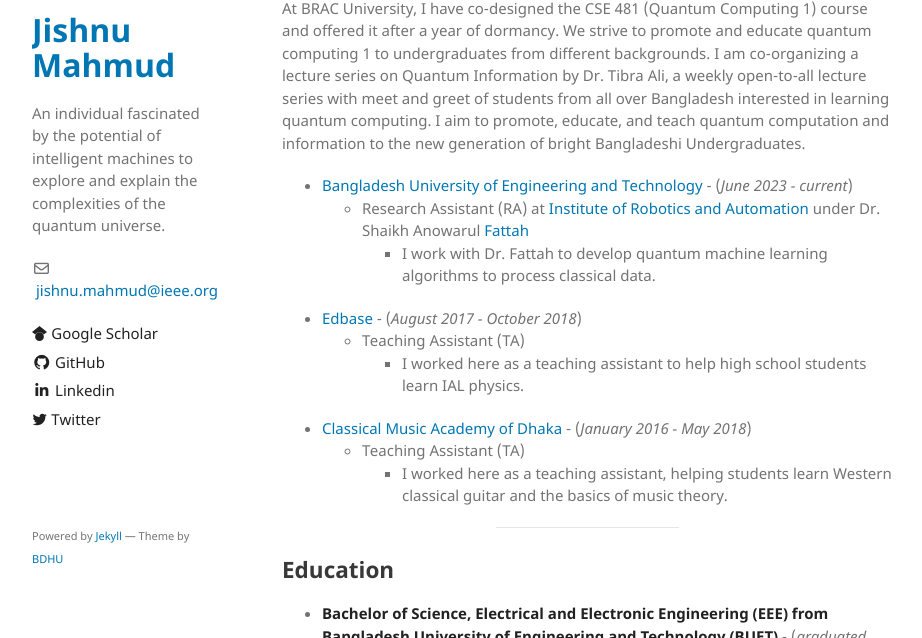
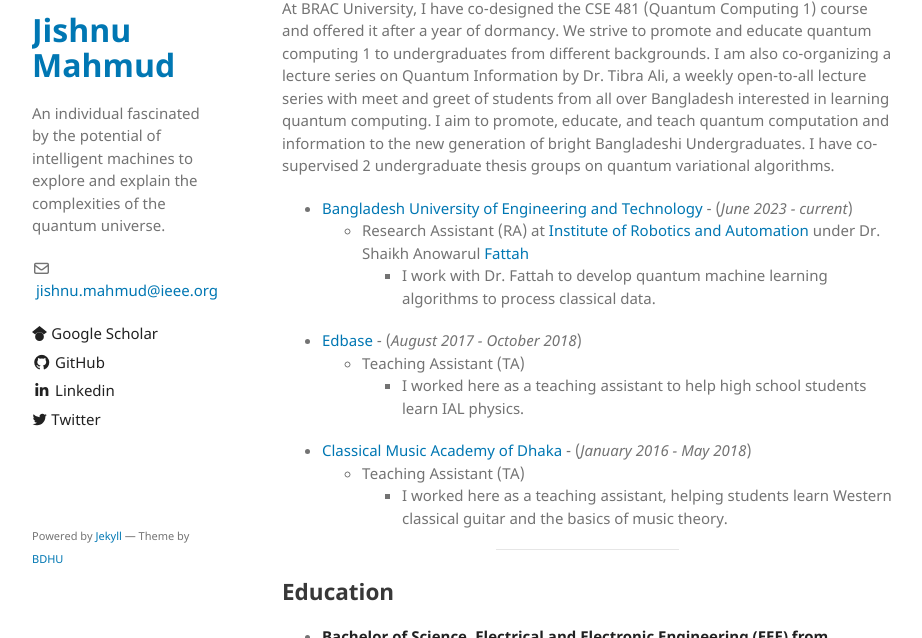
Before and after one commit to sowmitra-das-sumit/sowmitra-das-sumit.github.io, a Jekyll site: the page built from index.md, in a window 1280 px wide and 900 px high, scrolled down 1532 px, cut to the strip 262-900 px from the top of the window. Shown: the whole strip, without its empty margins (178-1100 px from the left). Built offline with Jekyll 4.4.1, drawn with Linux system fonts in a browser that asks for light colours; our own code applies the rules of GitHub Pages for plain Markdown files.

Commit message:
Update index.md

```diff
--- a/index.md
+++ b/index.md
@@ -51,7 +51,9 @@ Mashtura, R., **Mahmud, J.,** Fattah, S.A. and Saquib, M., 2023, October. In TEN
       - Lecturer, Computer Science and Engineering, School of Data and Sciences
          - I teach physics and computer science undergraduates CSE481: Quantum Computation and Information 1 and CSE350: Digital Electronics and Pulse Techniques.
 
-   At BRAC University, I have co-designed the CSE 481 (Quantum Computing 1) course and offered it after a year of dormancy. We strive to promote and educate quantum computing 1 to undergraduates from different backgrounds. I am co-organizing a lecture series on Quantum Information by Dr. Tibra Ali, a weekly open-to-all lecture series with meet and greet of students from all over Bangladesh interested in learning quantum computing. I aim to promote, educate, and teach quantum computation and information to the new generation of bright Bangladeshi Undergraduates.
+   At BRAC University, I have co-designed the CSE 481 (Quantum Computing 1) course and offered it after a year of dormancy. We strive to promote and educate quantum computing 1 to undergraduates from different backgrounds.
+   I am also co-organizing a lecture series on Quantum Information by Dr. Tibra Ali, a weekly open-to-all lecture series with meet and greet of students from all over Bangladesh interested in learning quantum computing. I aim to promote, educate, and teach quantum computation and information to the new generation of bright Bangladeshi Undergraduates.
+   I have co-supervised 2 undergraduate thesis groups on quantum variational algorithms.
 
 
 
```
